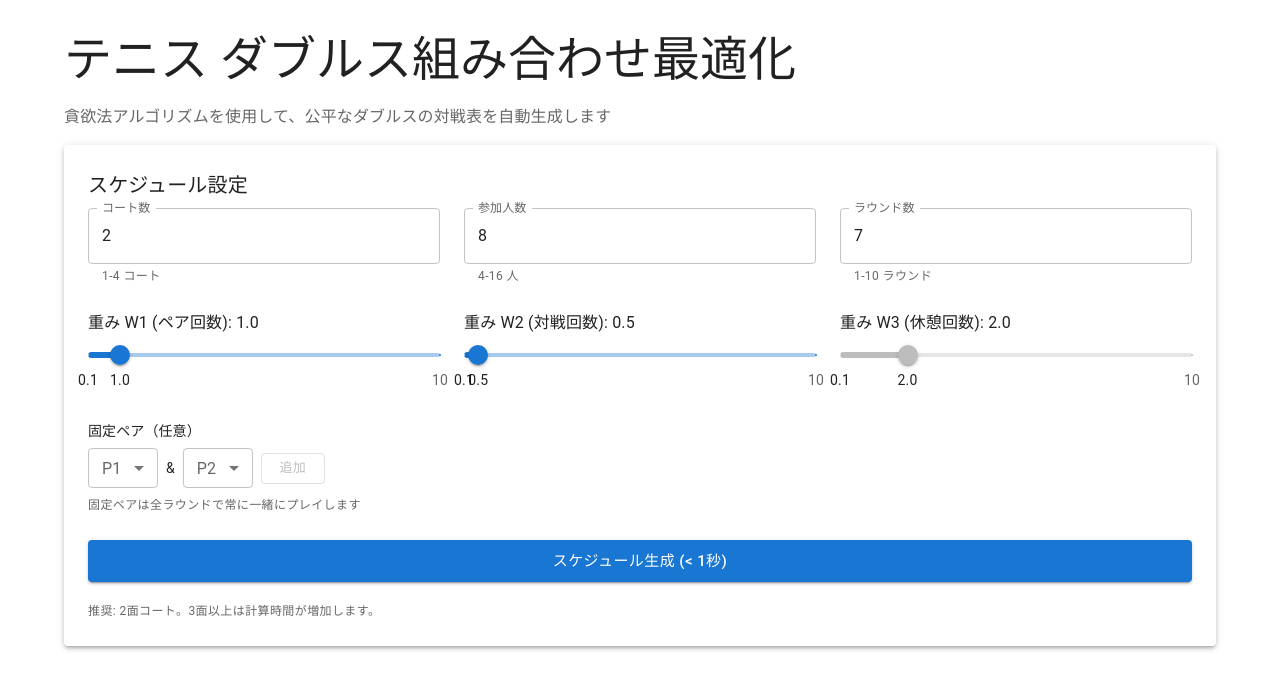
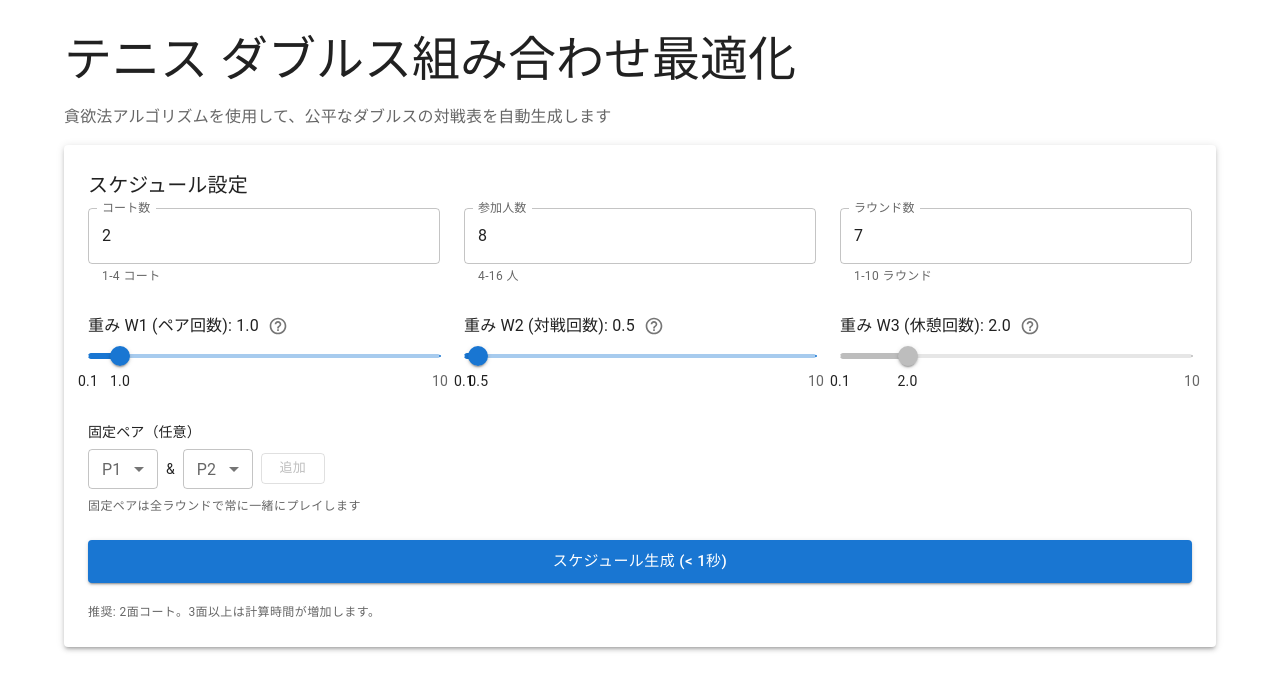
Before and after one commit to tshorea1207/doubles-random-number-table, a React (Vite) app: page / in a window 1280 px wide. Shown: the top 690 px of the page. Built offline with nearby package versions, Linux system fonts and the light colour scheme.

Commit message:
タスク#49 評価の重み(W1-W3)の解説ボタン(ハテナボタン)を追加

```diff
--- a/src/components/ScheduleForm.tsx
+++ b/src/components/ScheduleForm.tsx
@@ -7,7 +7,13 @@ import {
   Typography,
   Paper,
   Grid,
+  IconButton,
+  Dialog,
+  DialogTitle,
+  DialogContent,
+  DialogActions,
 } from '@mui/material';
+import HelpOutlineIcon from '@mui/icons-material/HelpOutline';
 import type { ScheduleParams, FixedPair } from '../types/schedule';
 import { useBenchmarkCalibration } from '../hooks/useBenchmarkCalibration';
 import { FixedPairsInput } from './FixedPairsInput';
@@ -26,6 +32,7 @@ export function ScheduleForm({ onGenerate, isGenerating }: ScheduleFormProps) {
   const [w2, setW2] = useState(0.5);
   const [w3, setW3] = useState(2.0);
   const [fixedPairs, setFixedPairs] = useState<FixedPair[]>([]);
+  const [helpTarget, setHelpTarget] = useState<'w1' | 'w2' | 'w3' | null>(null);
 
   // ハードウェア性能に基づく動的キャリブレーション係数
   const { coefficient } = useBenchmarkCalibration();
@@ -140,9 +147,14 @@ export function ScheduleForm({ onGenerate, isGenerating }: ScheduleFormProps) {
 
           {/* 重み W1 */}
           <Grid item xs={12} sm={4}>
-            <Typography gutterBottom>
+            <Box sx={{ display: 'flex', alignItems: 'center' }}>
+              <Typography gutterBottom sx={{ mb: 0 }}>
                 重み W1 (ペア回数): {w1.toFixed(1)}
               </Typography>
+              <IconButton size="small" onClick={() => setHelpTarget('w1')} sx={{ ml: 0.5 }}>
+                <HelpOutlineIcon fontSize="small" />
+              </IconButton>
+            </Box>
             <Slider
               value={w1}
               onChange={(_, value) => setW1(value as number)}
@@ -159,9 +171,14 @@ export function ScheduleForm({ onGenerate, isGenerating }: ScheduleFormProps) {
 
           {/* 重み W2 */}
           <Grid item xs={12} sm={4}>
-            <Typography gutterBottom>
+            <Box sx={{ display: 'flex', alignItems: 'center' }}>
+              <Typography gutterBottom sx={{ mb: 0 }}>
                 重み W2 (対戦回数): {w2.toFixed(1)}
               </Typography>
+              <IconButton size="small" onClick={() => setHelpTarget('w2')} sx={{ ml: 0.5 }}>
+                <HelpOutlineIcon fontSize="small" />
+              </IconButton>
+            </Box>
             <Slider
               value={w2}
               onChange={(_, value) => setW2(value as number)}
@@ -178,9 +195,14 @@ export function ScheduleForm({ onGenerate, isGenerating }: ScheduleFormProps) {
 
           {/* 重み W3 */}
           <Grid item xs={12} sm={4}>
-            <Typography gutterBottom>
+            <Box sx={{ display: 'flex', alignItems: 'center' }}>
+              <Typography gutterBottom sx={{ mb: 0 }}>
                 重み W3 (休憩回数): {w3.toFixed(1)}
               </Typography>
+              <IconButton size="small" onClick={() => setHelpTarget('w3')} sx={{ ml: 0.5 }}>
+                <HelpOutlineIcon fontSize="small" />
+              </IconButton>
+            </Box>
             <Slider
               value={w3}
               onChange={(_, value) => setW3(value as number)}
@@ -232,6 +254,47 @@ export function ScheduleForm({ onGenerate, isGenerating }: ScheduleFormProps) {
           推奨: 2面コート。3面以上は計算時間が増加します。
         </Typography>
       </Box>
+
+      {/* 重み解説ダイアログ */}
+      <Dialog open={helpTarget !== null} onClose={() => setHelpTarget(null)}>
+        <DialogTitle>
+          {helpTarget === 'w1' && 'W1（ペア回数）について'}
+          {helpTarget === 'w2' && 'W2（対戦回数）について'}
+          {helpTarget === 'w3' && 'W3（休憩回数）について'}
+        </DialogTitle>
+        <DialogContent>
+          {helpTarget === 'w1' && (
+            <Typography>
+              同じ人とペアを組む回数の偏りをどれだけ重視するかを設定します。
+              値を大きくすると、全員がなるべく均等にペアを組むことが優先されます。
+              <br /><br />推奨値: 1.0
+            </Typography>
+          )}
+          {helpTarget === 'w2' && (
+            <Typography>
+              同じ人と対戦する回数の偏りをどれだけ重視するかを設定します。
+              値を大きくすると、全員がなるべく均等に対戦することが優先されます。
+              <br /><br />推奨値: 0.5
+            </Typography>
+          )}
+          {helpTarget === 'w3' && (
+            <Typography>
+              休憩する回数の偏りをどれだけ重視するかを設定します。
+              値を大きくすると、全員がなるべく均等に休憩することが優先されます。
+              <br /><br />
+              ※参加人数がコート数×4と等しい場合は休憩者がいないため無効です。
+              <br /><br />推奨値: 2.0
+            </Typography>
+          )}
+          <Typography variant="body2" color="text.secondary" sx={{ mt: 2, pt: 2, borderTop: '1px solid #e0e0e0' }}>
+            計算式: 総合スコア = ペア偏差×W1 + 対戦偏差×W2 + 休憩偏差×W3
+            <br />スコアが小さいほど公平な組み合わせです。
+          </Typography>
+        </DialogContent>
+        <DialogActions>
+          <Button onClick={() => setHelpTarget(null)}>閉じる</Button>
+        </DialogActions>
+      </Dialog>
     </Paper>
   );
 }
```
Also changed, not shown: 1 other file (tests, documents, lock files or other folders). Lines whose indentation alone changed are shown as unchanged.
